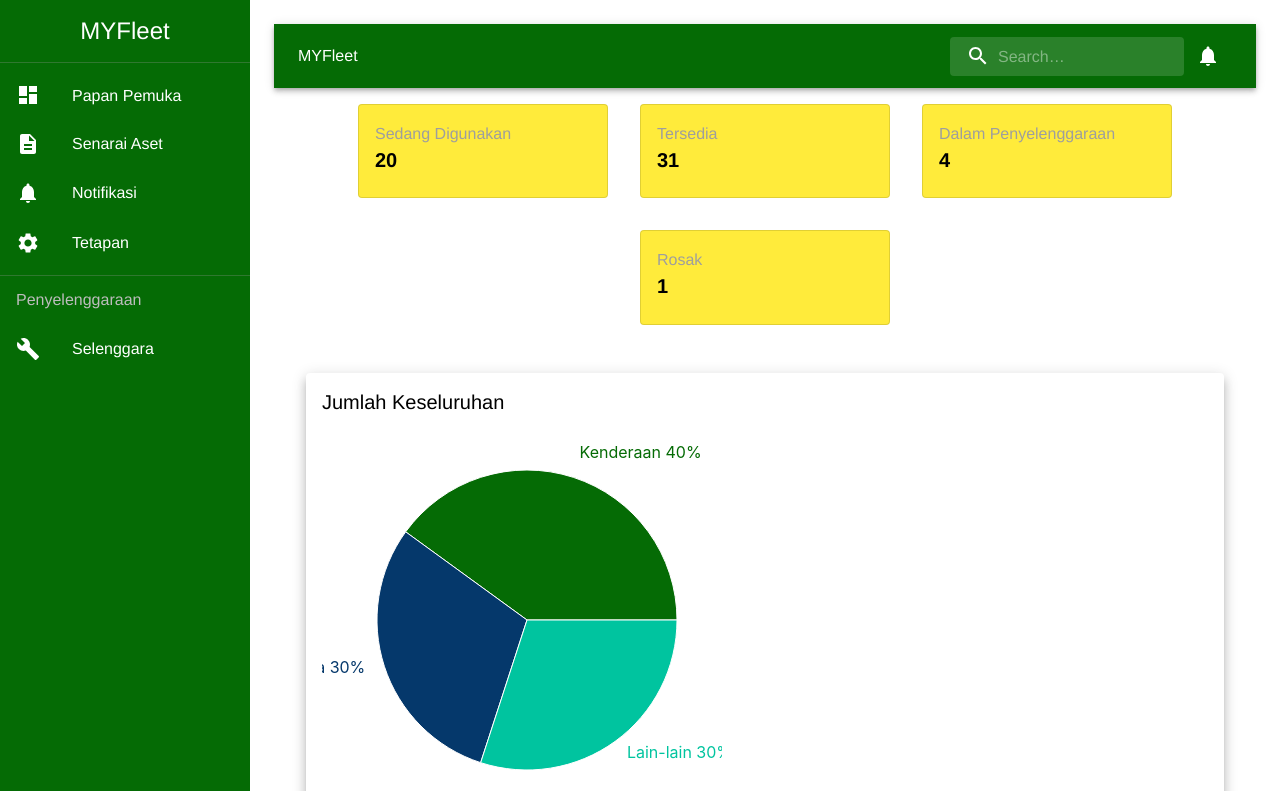
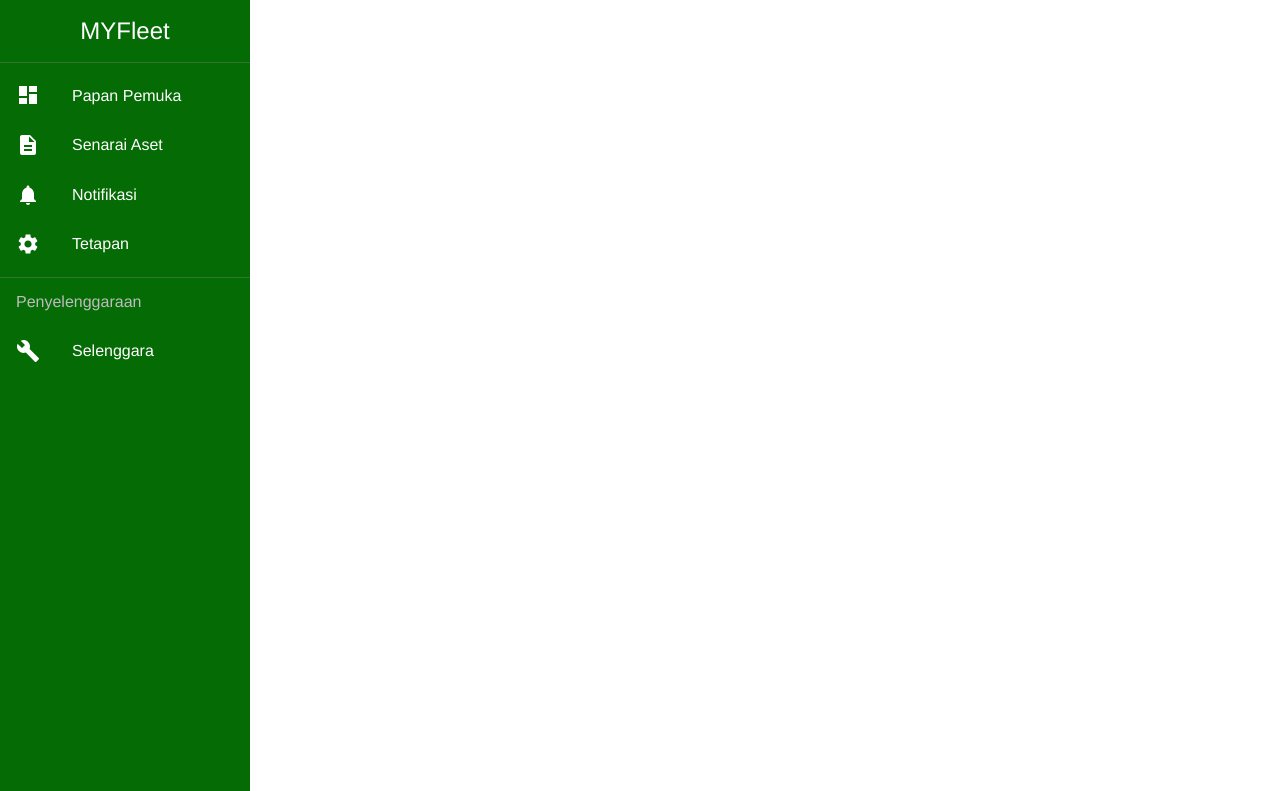
Before and after one commit to wojeee/mysawit-dashboard, a React (Create React App) app: page / in a window 1280 px wide. Shown: the top 791 px of the page. Built offline with nearby package versions, Linux system fonts and the light colour scheme.

Commit message:
add link for senaraiaset and dashboard at sidebar

```diff
--- a/src/App.js
+++ b/src/App.js
@@ -1,13 +1,23 @@
 import React from "react";
 import { ThemeProvider } from "@mui/material/styles";
+import { BrowserRouter as Router, Routes, Route } from "react-router-dom";
 import theme from "./theme";
 import Dashboard from "./pages/Dashboard";
+import SenaraiAset from "./pages/SenaraiAset"; // You'll need to create this component
+import Sidebar from "./components/Sidebar"; // Assuming Sidebar is in the components folder
 import "./App.css";
 
 function App() {
   return (
     <ThemeProvider theme={theme}>
-      <Dashboard /> {/* Only render the Dashboard component */}
+      <Router>
+        <Sidebar /> {/* This will always be displayed */}
+        <Routes>
+          <Route path="/dashboard" element={<Dashboard />} />
+          <Route path="/senarai-aset" element={<SenaraiAset />} />
+          {/* Add more routes as needed */}
+        </Routes>
+      </Router>
     </ThemeProvider>
   );
 }
--- a/src/components/Sidebar.js
+++ b/src/components/Sidebar.js
@@ -13,6 +13,7 @@ import Divider from "@mui/material/Divider";
 import Box from "@mui/material/Box";
 import Typography from "@mui/material/Typography";
 import { useTheme } from "@mui/material/styles";
+import { NavLink } from "react-router-dom";
 
 function Sidebar() {
   const theme = useTheme();
@@ -47,7 +48,12 @@ function Sidebar() {
       {/* First List of navigation items */}
       <List component="nav" aria-label="main mailbox folders">
         {/* Papan Pemuka Item */}
-        <ListItem button sx={{ color: theme.palette.primary.contrastText }}>
+        <ListItem
+          button
+          component={NavLink}
+          to="/Dashboard"
+          sx={{ color: theme.palette.primary.contrastText }}
+        >
           <ListItemIcon sx={{ color: theme.palette.primary.contrastText }}>
             <DashboardIcon />
           </ListItemIcon>
@@ -57,13 +63,20 @@ function Sidebar() {
           />
         </ListItem>
         {/* Senarai Aset Item */}
-        <ListItem button sx={{ color: theme.palette.primary.contrastText }}>
+        <ListItem
+          button
+          component={NavLink}
+          to="/SenaraiAset"
+          sx={{ color: theme.palette.primary.contrastText }}
+        >
           <ListItemIcon sx={{ color: theme.palette.primary.contrastText }}>
             <DescriptionIcon />
           </ListItemIcon>
-          <ListItemText primary="Senarai Aset" />
+          <ListItemText
+            primary="Senarai Aset"
+            primaryTypographyProps={{ variant: "h6" }}
+          />
         </ListItem>
-
         {/* Notifikasi Item */}
         <ListItem button sx={{ color: theme.palette.primary.contrastText }}>
           <ListItemIcon sx={{ color: theme.palette.primary.contrastText }}>
```
